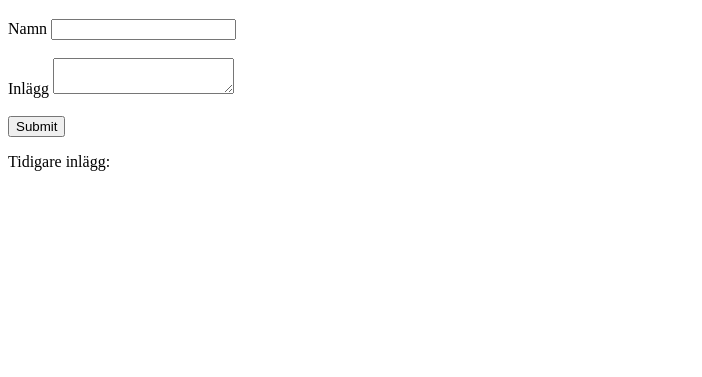
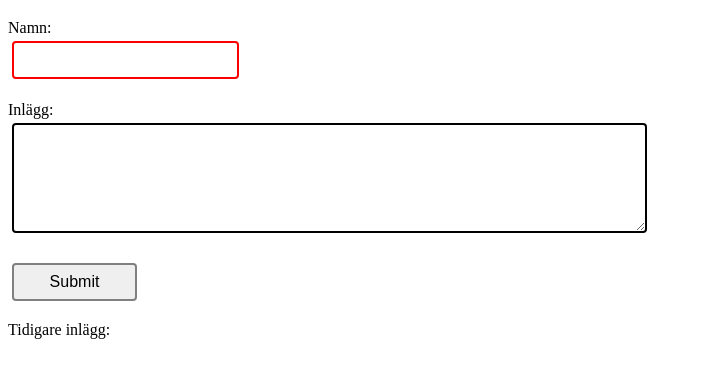
Before and after one commit to tomtemor/212, a website: page exempel.html in a window 1280 px wide. Shown: the part 61-438 px from the top of the page, without its empty margins (0-702 px from the left). Drawn offline with Linux system fonts and the light colour scheme; no server answers; files whose address does not match are found by name.

Commit message:
stylat lite

```diff
--- a/exempel.html
+++ b/exempel.html
@@ -8,15 +8,43 @@
     <script src="javascript/jquery-3.3.1.min.js"></script>
     <script src="javascript/klientscript.js"> </script>
 
-
+<style>
+ input, textarea {
+  border: 2px solid;
+  border-radius: 4px;
+  font-size: 1rem;
+  margin: 0.25rem;
+  min-width: 125px;
+  padding: 0.5rem;
+  transition: border-color 0.5s ease-out;
+}
+input:optional {
+  border-color: gray;
+}
+input:required:valid {
+  border-color: green;
+}
+input:invalid {
+  border-color: red;
+}
+input:required:focus:valid {
+  background: url("https://assets.digitalocean.com/labs/icons/hand-thumbs-up.svg") no-repeat 95% 50% lightgreen;
+  background-size: 25px;
+}
+input:focus:invalid {
+  background: url("https://assets.digitalocean.com/labs/icons/exclamation-triangle-fill.svg") no-repeat 95% 50% lightsalmon;
+  background-size: 25px;
+border-color: red;
+}
+</style>
 </head>
 <body>
     <h1>Christers gästbok 1.0</h1>
 
     <form action="/skriv-fran-mall" method="post">
-        <label for = "name" >Namn </label><input type="text" title="måste vara giltigt namn eller förnamn + efternamn" name="name" id="name" pattern="[a-öA-Ö ]{2,}" required><br><br>
-        <label for = "Inlägg" >Inlägg </label><textarea name="inlagg" id="inlagg" required> </textarea><br><br>
-        <input type="submit">
+        <label for = "name" >Namn: </label><br><input type="text" title="måste vara giltigt namn eller förnamn + efternamn" name="name" id="name" pattern="[a-öA-Ö ]{2,}" required><br><br>
+        <label for = "Inlägg" >Inlägg: </label><br><textarea name="inlagg" id="inlagg" required type="text" rows="5" cols="60" > </textarea><br><br>
+        <input type="submit" id="button">
     </form>
 
 
@@ -26,11 +54,14 @@
 
 <p id="output"></p>
 
-</body>
+
 
 <script>
     if ( window.history.replaceState ) {
       window.history.replaceState( null, null, window.location.href );
     }
+
+
     </script>
+    </body>
 </html>
--- a/publik/javascript/klientscript.js
+++ b/publik/javascript/klientscript.js
@@ -3,7 +3,9 @@ Individuell inlämning del 2. Del 1, Gästbok
 Christer Klasson SYNED21JON
 
 Har skapat en enkel gästbok och lyckats få det funka!
+Försökte få till lite mer funktionalitet men det blev för krångligt... Har grundläggande koden..
 */
+
 
 
 
--- a/test.json
+++ b/test.json
@@ -1 +1 @@
-[{"date":"2021-12-07 17:31","name":"Bosse","message":"stanna hemma"},{"date":"2021-12-07 17:33","name":"Tuvalisa","message":"Jag vill också ha glass"},{"date":"2021-12-07 17:34","name":"Weiron","message":"Kan man äta alla plommon?"},{"date":"2021-12-09 15:32","name":"Rune","message":"Äter ni bakade kakor?"},{"date":"2021-12-09 15:46","name":"Perra","message":"Hur många gånger får man boka per vecka? jag vill ha fler!"},{"date":"2021-12-10 18:57","name":"Arne Sven","message":" "},{"date":"2021-12-10 18:58","name":"Arne sven","message":"jaha "},{"date":"2021-12-10 18:58","name":"Tesf fds","message":" "},{"date":"2021-12-10 18:59","name":"dws","message":" dsa"},{"date":"2021-12-10 18:59","name":"dsad","message":" sa"},{"date":"2021-12-10 18:59","name":"sdas","message":" "},{"date":"2021-12-10 18:59","name":"Tee ","message":" sddsa"}]
+[{"date":"2021-12-07 17:31","name":"Bosse","message":"stanna hemma"},{"date":"2021-12-07 17:33","name":"Tuvalisa","message":"Jag vill också ha glass"},{"date":"2021-12-07 17:34","name":"Weiron","message":"Kan man äta alla plommon?"},{"date":"2021-12-09 15:32","name":"Rune","message":"Äter ni bakade kakor?"},{"date":"2021-12-11 20:44","name":"Raa","message":" "},{"date":"2021-12-11 21:28","name":"eee","message":" edewdw"},{"date":"2021-12-11 21:35","name":"dd","message":" dd"},{"date":"2021-12-11 21:38","name":"ss","message":" dd"},{"date":"2021-12-11 21:39","name":"ds","message":" dasas"},{"date":"2021-12-11 21:48","name":"ddd","message":" ddd"},{"date":"2021-12-11 21:48","name":"ddd","message":" ddd"},{"date":"2021-12-11 21:52","name":"ddd","message":" ddd"},{"date":"2021-12-11 21:52","name":"ss","message":" sss"}]
```
